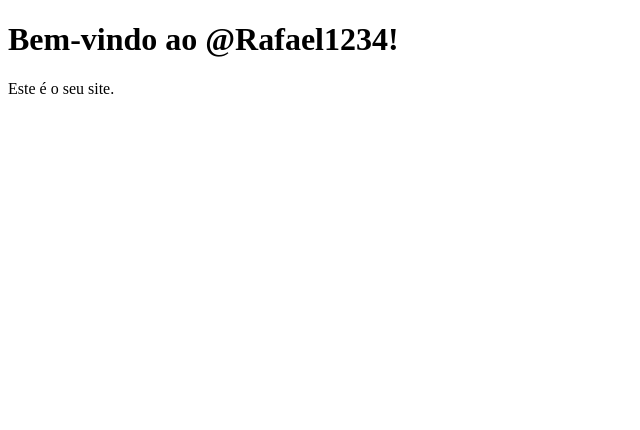
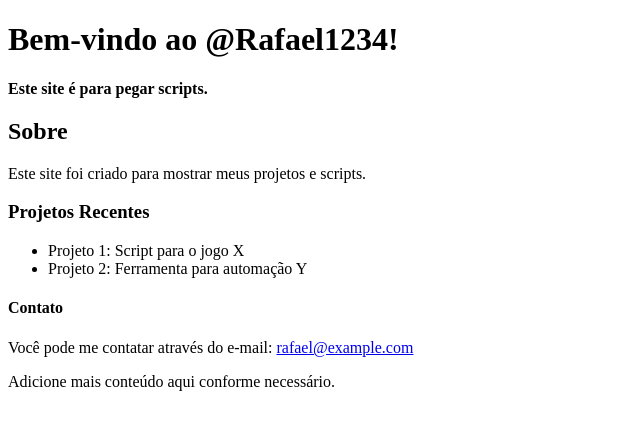
Before and after one commit to RAFAELYSGEGEGEGG/-Rafael1234, a plain HTML site: page index.html in a window 1280 px wide. Shown: the whole page, without its empty margins (0-640 px from the left). Drawn offline with Linux system fonts and the light colour scheme.

Commit message:
index.html
Signed-off-by: RAFAELYSGEGEGEGG <marymartins5821@gmail.com>

```diff
--- a/index.html
+++ b/index.html
@@ -7,6 +7,23 @@
 </head>
 <body>
     <h1>Bem-vindo ao @Rafael1234!</h1>
-    <p>Este é o seu site.</p>
+    <p><strong>Este site é para pegar scripts.</strong></p>
+
+    <h2>Sobre</h2>
+    <p>Este site foi criado para mostrar meus projetos e scripts.</p>
+
+    <h3>Projetos Recentes</h3>
+    <ul>
+        <li>Projeto 1: Script para o jogo X</li>
+        <li>Projeto 2: Ferramenta para automação Y</li>
+    </ul>
+
+    <h4>Contato</h4>
+    <p>Você pode me contatar através do e-mail: <a href="mailto:rafael@example.com">rafael@example.com</a></p>
+
+    <!-- Espaço para mais conteúdo -->
+    <div style="height: 500px;">
+        <p>Adicione mais conteúdo aqui conforme necessário.</p>
+    </div>
 </body>
 </html>
```
